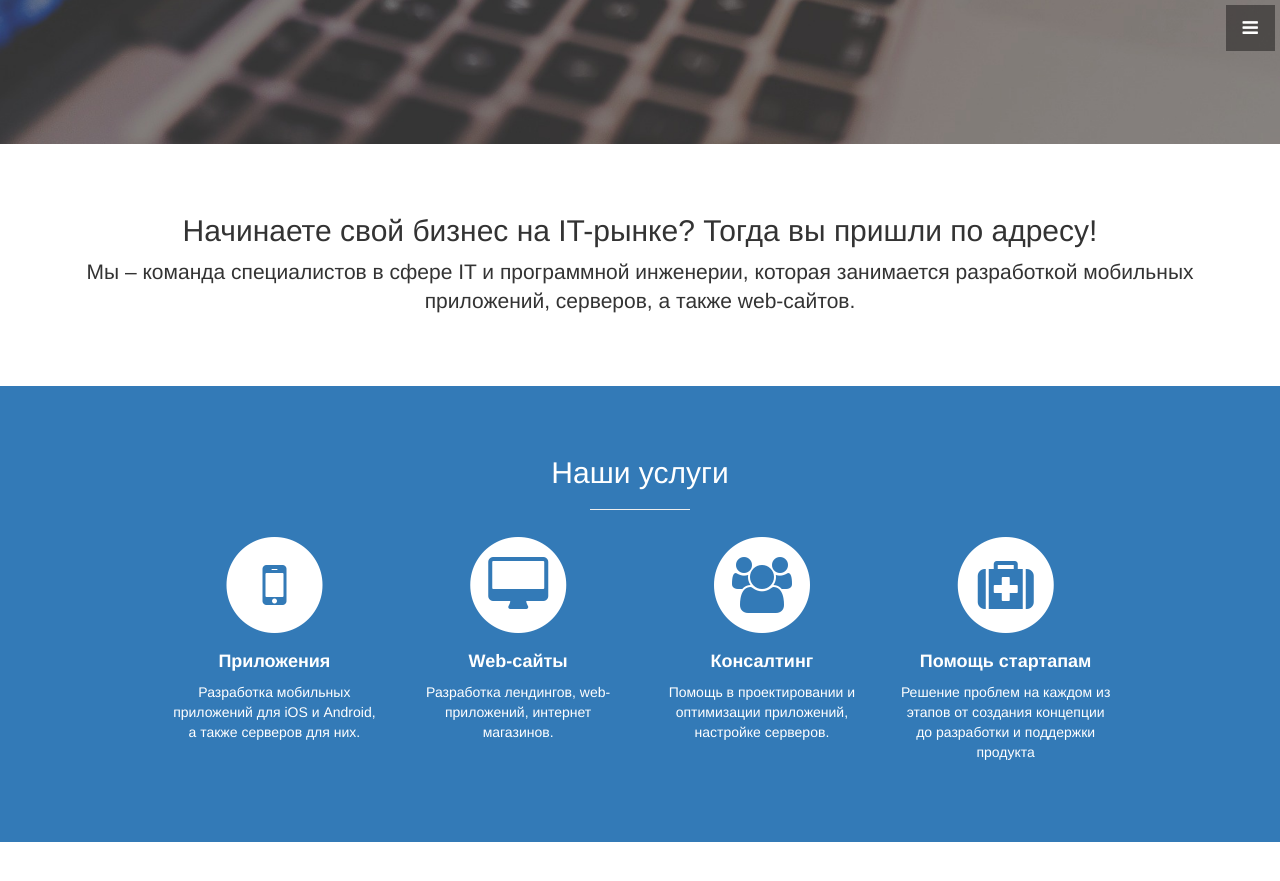
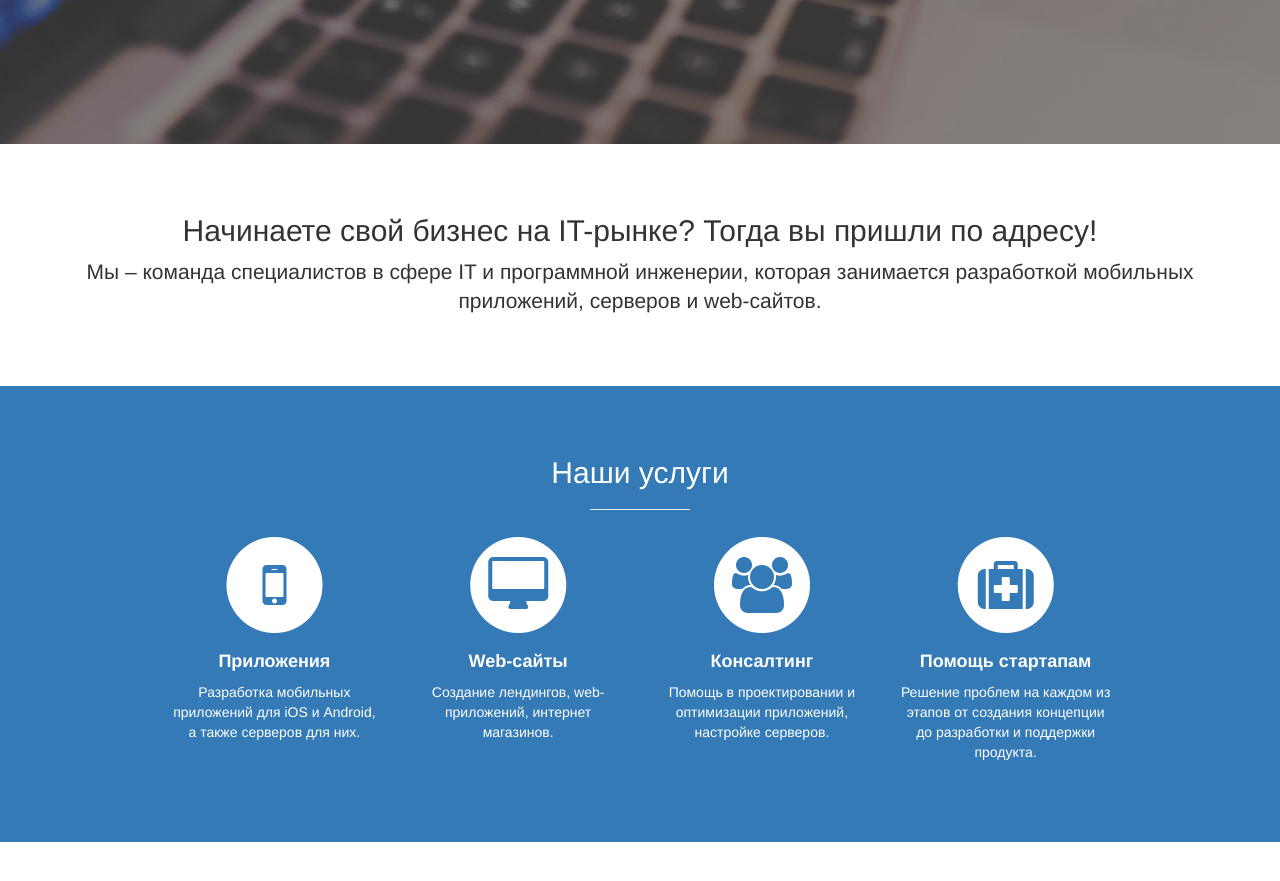
Before and after one commit to BinaryBlitz/binaryblitz.github.io, a Jekyll site: the page built from index.html, in a window 1280 px wide and 900 px high, scrolled down 756 px. Shown: the top 881 px of the window. Built offline with Jekyll 4.4.1, drawn with Linux system fonts in a browser that asks for light colours; a style sheet for code colours, icons or effects is not loaded; some of the changed text lies outside the part shown.

Commit message:
improve texts, remove navigation

```diff
--- a/_config.yml
+++ b/_config.yml
@@ -9,13 +9,13 @@ url: "http://binaryblitz.ru" # the base hostname & protocol for your site
 
 # User setting
 owner:
-email: job@binaryblitz.ru
+email: info@binaryblitz.ru
 facebook_username:
 twitter_username:
 github_username:
 address:
   - line: "Г. Москва"
-  - line: "ул. большая никитская 22/2"
+  - line: "ул. Большая никитская д. 22/2"
   # Feel free to add more lines here
 telephone: +7-968-45-25-493
 copyright: BinaryBlitz
--- a/_includes/about.html
+++ b/_includes/about.html
@@ -3,7 +3,7 @@
     <div class="row">
       <div class="col-lg-12 text-center">
         <h2>Начинаете свой бизнес на IT-рынке? Тогда вы пришли по адресу!</h2>
-        <p class="lead">Мы – команда специалистов в сфере IT и программной инженерии, которая занимается разработкой мобильных приложений, серверов, а также web-сайтов.</p>
+        <p class="lead">Мы – команда специалистов в сфере IT и программной инженерии, которая занимается разработкой мобильных приложений, серверов и web-сайтов.</p>
       </div>
     </div>
     <!-- /.row -->
--- a/_includes/navigation.html
+++ /dev/null
@@ -1,24 +0,0 @@
-<a id="menu-toggle" href="#" class="btn btn-dark btn-lg toggle"><i class="fa fa-bars"></i></a>
-<nav id="sidebar-wrapper">
-  <ul class="sidebar-nav">
-    <a id="menu-close" href="#" class="btn btn-light btn-lg pull-right toggle"><i class="fa fa-times"></i></a>
-    <li class="sidebar-brand">
-      <a href="#top"  onclick = $("#menu-close").click(); >Start Bootstrap</a>
-    </li>
-    <li>
-      <a href="#top" onclick = $("#menu-close").click(); >Home</a>
-    </li>
-    <li>
-      <a href="#about" onclick = $("#menu-close").click(); >About</a>
-    </li>
-    <li>
-      <a href="#services" onclick = $("#menu-close").click(); >Services</a>
-    </li>
-    <li>
-      <a href="#portfolio" onclick = $("#menu-close").click(); >Portfolio</a>
-    </li>
-    <li>
-      <a href="#contact" onclick = $("#menu-close").click(); >Contact</a>
-    </li>
-  </ul>
-</nav>
--- a/_includes/services.html
+++ b/_includes/services.html
@@ -27,7 +27,7 @@
               <h4>
                 <strong>Web-сайты</strong>
               </h4>
-              <p>Разработка лендингов, web-приложений, интернет магазинов.</p>
+              <p>Создание лендингов, web-приложений, интернет магазинов.</p>
             </div>
           </div>
           <div class="col-md-3 col-sm-6">
@@ -51,7 +51,7 @@
               <h4>
                 <strong>Помощь стартапам</strong>
               </h4>
-              <p>Решение проблем на каждом из этапов от создания концепции до разработки и поддержки продукта</p>
+              <p>Решение проблем на каждом из этапов от создания концепции до разработки и поддержки продукта.</p>
             </div>
           </div>
         </div>
--- a/_layouts/front.html
+++ b/_layouts/front.html
@@ -5,7 +5,6 @@
 
 <body>
 
-  {% include navigation.html %}
   {% include header.html %}
   {% include about.html %}
   {% include services.html %}
```
